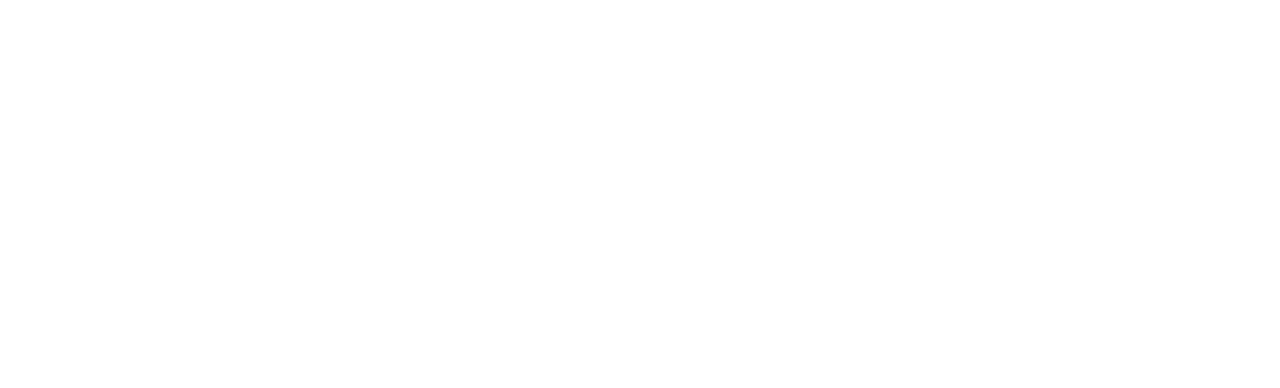
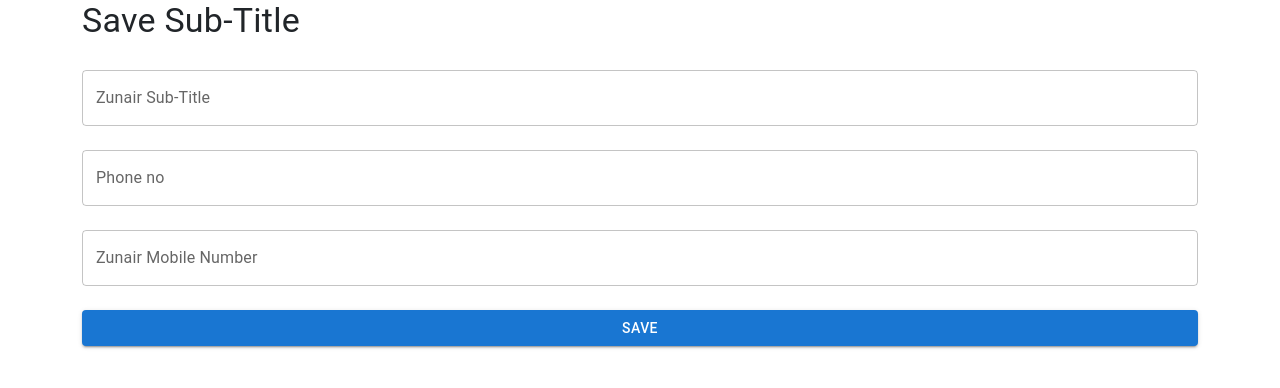
Before and after one commit to Zunairzz/Porfolio, a React (Create React App) app in the folder frontend/: page /resumeUpdateForm in a window 1280 px wide. Before the commit this address had no page. Shown: the top 388 px of the page. Built offline with nearby package versions, Linux system fonts and the light colour scheme.

Commit message:
- Fix resume page

```diff
--- a/frontend/src/App.js
+++ b/frontend/src/App.js
@@ -7,6 +7,7 @@ import {About} from "./pages/About";
 import {Resume} from "./pages/Resume";
 import {Projects} from "./pages/Projects";
 import {ContactUs} from "./pages/ContactUs";
+import {ResumeUpdateForm} from "./pages/ResumeUpdateForm";
 
 function App() {
     return (
@@ -22,6 +23,7 @@ function App() {
                     <Route path="/resume" element={<Resume/>}/>
                     <Route path="/projects" element={<Projects/>}/>
                     <Route path="/contact" element={<ContactUs/>}/>
+                    <Route path="/resumeUpdateForm" element={<ResumeUpdateForm/>}/>
                     {/*<Route path="/booking/:roomId" element={<BookingPage/>}/>*/}
                     {/*<Route path="/about/:aboutUsId" element={<UpdateAbout/>}/>*/}
                     {/*<Route path="/user/forgot-password" element={<ForgotPassword/>}/>*/}
--- a/frontend/src/pages/Resume.jsx
+++ b/frontend/src/pages/Resume.jsx
@@ -5,9 +5,44 @@ import zunair from "../image/zuni_png.png";
 import zaman from "../image/zaman_png.png";
 import FileDownloadIcon from '@mui/icons-material/FileDownload';
 import {Col, Row} from "reactstrap";
+import {useState} from "react";
 
 
 export function Resume() {
+
+    // Initialize state for subtitles with values from localStorage, or default to initial values
+    const [zunairSubTitle, setZunairSubTitle] = useState(() => {
+        const saved = localStorage.getItem('zunairSubTitle');
+        return saved ? saved : "Java Software Engineer";
+    });
+
+    const [zamanSubTitle, setZamanSubTitle] = useState(() => {
+        const saved = localStorage.getItem('zamanSubTitle');
+        return saved ? saved : "Java Software Engineer";
+    });
+
+    const items = [
+        {
+            id: 1,
+            title: "Zunair Sarwar",
+            subTitle: zunairSubTitle,
+            src: zunair,
+            phone: "0324 4165642",
+            email: "zunairsarwar1@gmail.com",
+            experience: "3 years",
+            resumeLink: "",
+        }, {
+            id: 2,
+            title: "Zaman Tariq",
+            subTitle: "Java Software Engineer",
+            src: zaman,
+            phone: "0324 4165642",
+            email: "zmantariq1@gmail.com",
+            experience: "2 years",
+            resumeLink: "",
+        }
+    ]
+
     return (
         <Base>
             <div className="resume-parent">
@@ -18,16 +53,17 @@ export function Resume() {
                         className="d-flex justify-content-center align-items-center"
                     >
                         <div style={{textAlign: 'left'}}>
-                            <p className="resume-title">Zunair Sarwar</p>
-                            <p className="resume-sub-title">Java Software Engineer</p>
+                            <p className="resume-title">{items[0].title}</p>
+                            <p className="resume-sub-title">{zunairSubTitle}</p>
+
                             <div className="resume-details">
-                                <p>Phone: 0324 4165642</p>
-                                <p>Email: zunairsarwar1@gmail.com</p>
-                                <p>Experience: 3 years</p>
+                                <p>Phone: {items[0].phone}</p>
+                                <p>Email: {items[0].email}</p>
+                                <p>Experience: {items[0].experience}</p>
                                 <Button
                                     variant="outlined"
                                     endIcon={<FileDownloadIcon/>}
-                                    href="www.google.com"  // This will point to the resume URL
+                                    href={items[0].resumeLink}  // This will point to the resume URL
                                     download           // This makes sure the file is downloaded
                                     sx={{
                                         border: "2px solid black",
@@ -64,16 +100,17 @@ export function Resume() {
                         className="d-flex justify-content-center align-items-center"
                     >
                         <div style={{textAlign: 'left'}}>
-                            <p className="resume-title">Zaman Tariq</p>
-                            <p className="resume-sub-title">Java Software Engineer</p>
+                            <p className="resume-title">{items[1].title}</p>
+                            <p className="resume-sub-title"> {zamanSubTitle}</p>
+
                             <div className="resume-details">
-                                <p>Phone: 0324 4165642</p>
-                                <p>Email: zamantariq277@gmail.com</p>
-                                <p>Experience: 3 years</p>
+                                <p>Phone: {items[1].phone}</p>
+                                <p>Email: {items[1].email}</p>
+                                <p>Experience: {items[1].experience}</p>
                                 <Button
                                     variant="outlined"
                                     endIcon={<FileDownloadIcon/>}
-                                    href="www.google.com"  // This will point to the resume URL
+                                    href={items[1].resumeLink}  // This will point to the resume URL
                                     download           // This makes sure the file is downloaded
                                     sx={{
                                         border: "2px solid black",
--- /dev/null
+++ b/frontend/src/pages/ResumeUpdateForm.js
@@ -0,0 +1,92 @@
+import {Container} from "reactstrap";
+import {TextField, Typography} from "@mui/material";
+import Button from "@mui/material/Button";
+import {useState} from "react";
+
+export const ResumeUpdateForm = () => {
+
+    const [formData, setFormData] = useState({
+        zunairSubTitle: '',
+        zamanSubTitle: '',
+        zunairMobile: ''
+    });  // Single state object for all form fields
+
+    const [message, setMessage] = useState('');
+
+    // Handle form data change
+    const handleInputChange = (e) => {
+        const { name, value } = e.target;
+        setFormData((prevData) => ({
+            ...prevData,
+            [name]: value
+        }));
+    };
+
+    // Save to local storage
+    const handleSave = () => {
+        const { zunairSubTitle, zamanSubTitle, zunairMobile } = formData;
+
+        if (zunairSubTitle && zamanSubTitle && zunairMobile) {
+            localStorage.setItem('zunairSubTitle', zunairSubTitle);
+            localStorage.setItem('zamanSubTitle', zamanSubTitle);
+            localStorage.setItem('zunairMobile', zunairMobile);
+            setMessage('Data saved successfully!');
+        } else {
+            setMessage('Sub-title set to "Java Software Engineer"');
+            localStorage.setItem('zunairSubTitle', 'Java Software Engineer');
+            localStorage.setItem('zamanSubTitle', 'Java Software Engineer');
+            localStorage.setItem('zunairMobile', '');  // Empty value for mobile number
+        }
+    };
+
+    return (
+        <Container maxWidth="xs">
+            <Typography variant="h4" gutterBottom>
+                Save Sub-Title
+            </Typography>
+            <TextField
+                label="Zunair Sub-Title"
+                variant="outlined"
+                fullWidth
+                value={formData.zunairSubTitle}
+                onChange={handleInputChange}
+                margin="normal"
+            />
+            <TextField
+                label="Phone no"
+                variant="outlined"
+                fullWidth
+                value={formData.zamanSubTitle}
+                onChange={handleInputChange}
+                margin="normal"
+            />
+            <TextField
+                label="Zunair Mobile Number"
+                variant="outlined"
+                fullWidth
+                value={formData.zunairMobile}
+                onChange={handleInputChange}
+                name="zunairMobile"  // Identify field using name attribute
+                margin="normal"
+            />
+            <Button
+                variant="contained"
+                color="primary"
+                onClick={handleSave}
+                fullWidth
+                sx={{marginTop: 2}}
+            >
+                Save
+            </Button>
+            {message && (
+                <Typography
+                    variant="body1"
+                    color={message.includes('successfully') ? 'green' : 'red'}
+                    sx={{marginTop: 2}}
+                >
+                    {message}
+                </Typography>
+            )}
+        </Container>
+    )
+}
```
